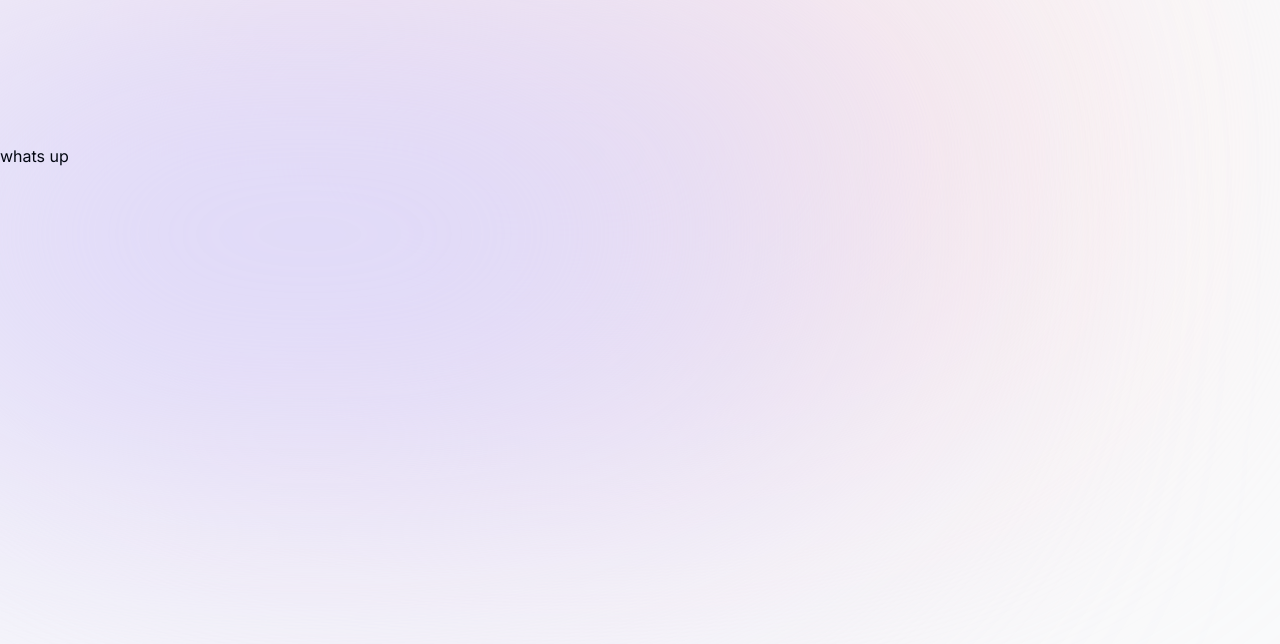
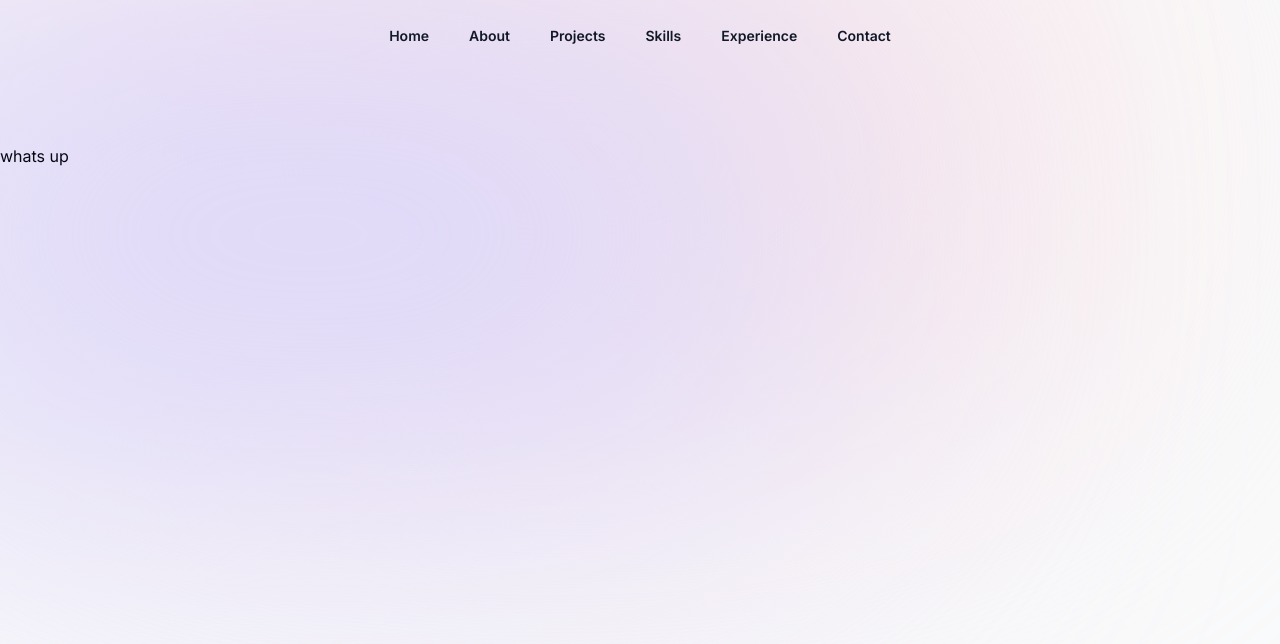
Before and after one commit to IvanXh0/ivans-portfolio, a Next.js app: page / in a window 1280 px wide. Shown: the top 644 px of the page. Built offline with nearby package versions, Linux system fonts and the light colour scheme.

Commit message:
added store and header

```diff
--- a/app/layout.tsx
+++ b/app/layout.tsx
@@ -1,6 +1,7 @@
 import type { Metadata } from "next";
 import { Inter } from "next/font/google";
 import "./globals.css";
+import Header from "@/components/header";
 
 const inter = Inter({ subsets: ["latin"] });
 
@@ -17,10 +18,11 @@ export default function RootLayout({
   return (
     <html lang="en">
       <body
-        className={`${inter.className} bg-gray-50 text-gray-950 relative pt-28 sm:pt-36 dark:bg-gray-900 dark:text-gray-50 dark:text-opacity-90`}
+        className={`${inter.className} bg-gray-50 text-gray-950 relative pt-28 sm:pt-36 `}
       >
-        <div className="bg-[#fbe2e3] absolute top-[-6rem] -z-10 right-[11rem] h-[31.25rem] w-[31.25rem] rounded-full blur-[10rem] sm:w-[68.75rem] dark:bg-[#946263]"></div>
-        <div className="bg-[#dbd7fb] absolute top-[-1rem] -z-10 left-[-35rem] h-[31.25rem] w-[50rem] rounded-full blur-[10rem] sm:w-[68.75rem] md:left-[-33rem] lg:left-[-28rem] xl:left-[-15rem] 2xl:left-[-5rem] dark:bg-[#676394]"></div>
+        <div className="bg-[#fbe2e3] absolute top-[-6rem] -z-10 right-[11rem] h-[31.25rem] w-[31.25rem] rounded-full blur-[10rem] sm:w-[68.75rem] "></div>
+        <div className="bg-[#dbd7fb] absolute top-[-1rem] -z-10 left-[-35rem] h-[31.25rem] w-[50rem] rounded-full blur-[10rem] sm:w-[68.75rem] md:left-[-33rem] lg:left-[-28rem] xl:left-[-15rem] 2xl:left-[-5rem] "></div>
+        <Header />
         {children}
       </body>
     </html>
--- /dev/null
+++ b/components/header.tsx
@@ -0,0 +1,45 @@
+"use client";
+
+import { links } from "@/lib/data";
+import Link from "next/link";
+import React from "react";
+import { motion } from "framer-motion";
+import useActiveStore from "@/store/active.store";
+
+export default function Header() {
+  const {
+    activeSection,
+    setActiveSection,
+    timeOfLastClick,
+    setTimeOfLastClick,
+  } = useActiveStore();
+
+  return (
+    <motion.header
+      className="absolute inset-x-0 top-0 z-50"
+      initial={{ y: -100, opacity: 0 }}
+      animate={{ y: 0, opacity: 1 }}
+    >
+      <nav
+        className="flex items-center justify-center p-6 lg:px-8"
+        aria-label="Global"
+      >
+        <motion.div
+          className="flex gap-x-3 sm:gap-x-5 md:gap-x-6 lg:gap-x-10"
+          initial={{ opacity: 0, x: -100 }}
+          animate={{ opacity: 1, x: 0 }}
+        >
+          {links.map((item) => (
+            <Link
+              key={item.name}
+              href={item.hash}
+              className="text-sm font-semibold leading-6 text-gray-900 hover:text-teal-500 hover:underline-offset-4 hover:underline"
+            >
+              {item.name}
+            </Link>
+          ))}
+        </motion.div>
+      </nav>
+    </motion.header>
+  );
+}
--- /dev/null
+++ b/lib/data.ts
@@ -0,0 +1,26 @@
+export const links = [
+  {
+    name: "Home",
+    hash: "#home",
+  },
+  {
+    name: "About",
+    hash: "#about",
+  },
+  {
+    name: "Projects",
+    hash: "#projects",
+  },
+  {
+    name: "Skills",
+    hash: "#skills",
+  },
+  {
+    name: "Experience",
+    hash: "#experience",
+  },
+  {
+    name: "Contact",
+    hash: "#contact",
+  },
+] as const;
--- /dev/null
+++ b/lib/types.ts
@@ -0,0 +1,3 @@
+import { links } from "./data";
+
+export type SectionName = (typeof links)[number]["name"];
--- /dev/null
+++ b/store/active.store.ts
@@ -0,0 +1,18 @@
+import { SectionName } from "@/lib/types";
+import { create } from "zustand";
+
+type UseActiveStore = {
+  activeSection: SectionName;
+  timeOfLastClick: number;
+  setActiveSection: (section: SectionName) => void;
+  setTimeOfLastClick: (time: number) => void;
+};
+
+export const useActiveStore = create<UseActiveStore>((set) => ({
+  activeSection: "Home",
+  timeOfLastClick: 0,
+  setActiveSection: (section: SectionName) => set({ activeSection: section }),
+  setTimeOfLastClick: (time: number) => set({ timeOfLastClick: time }),
+}));
+
+export default useActiveStore;
```
Also changed, not shown: package.json (+7 -4 lines), 1 other file (tests, documents, lock files or other folders).
